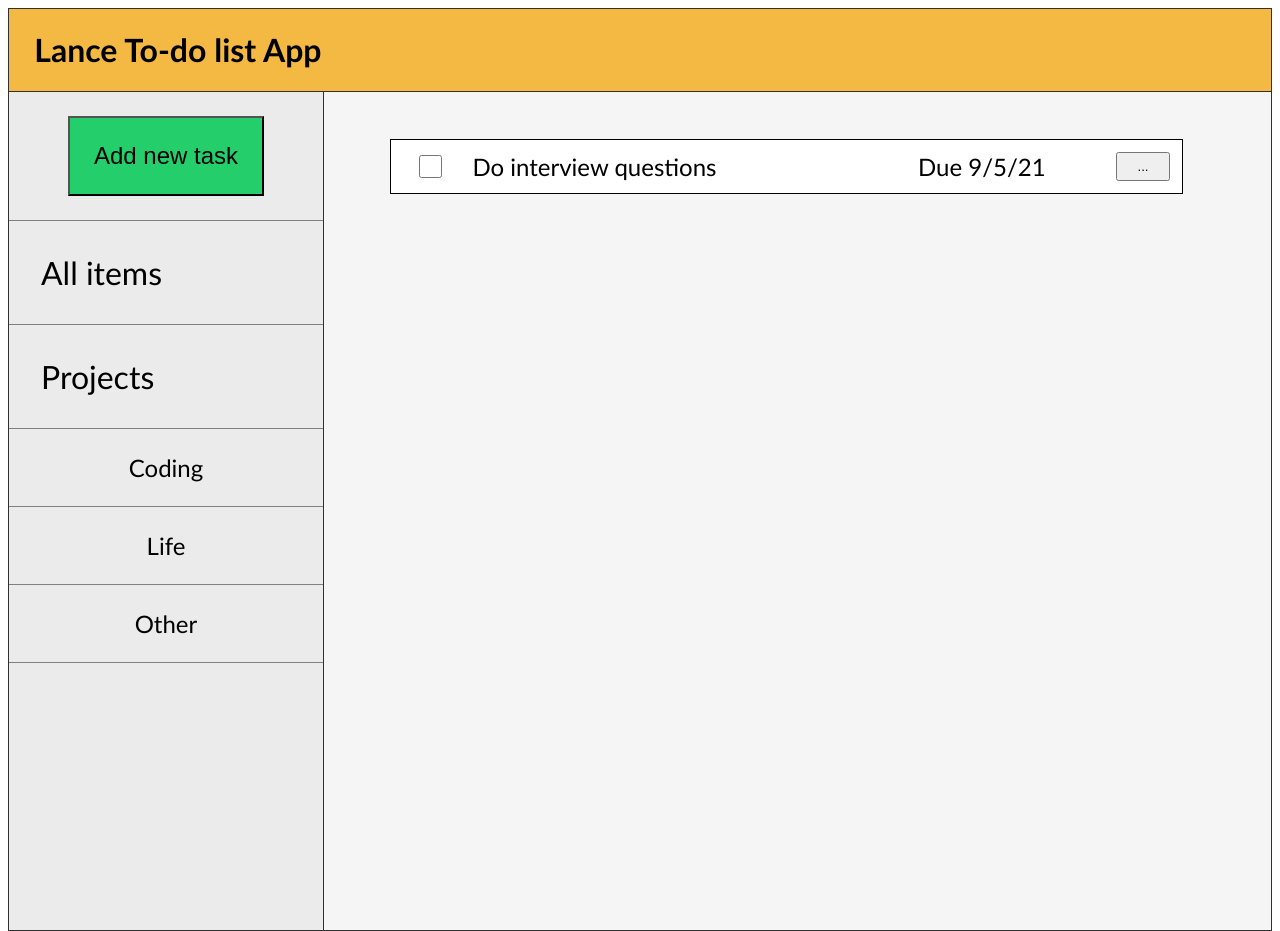
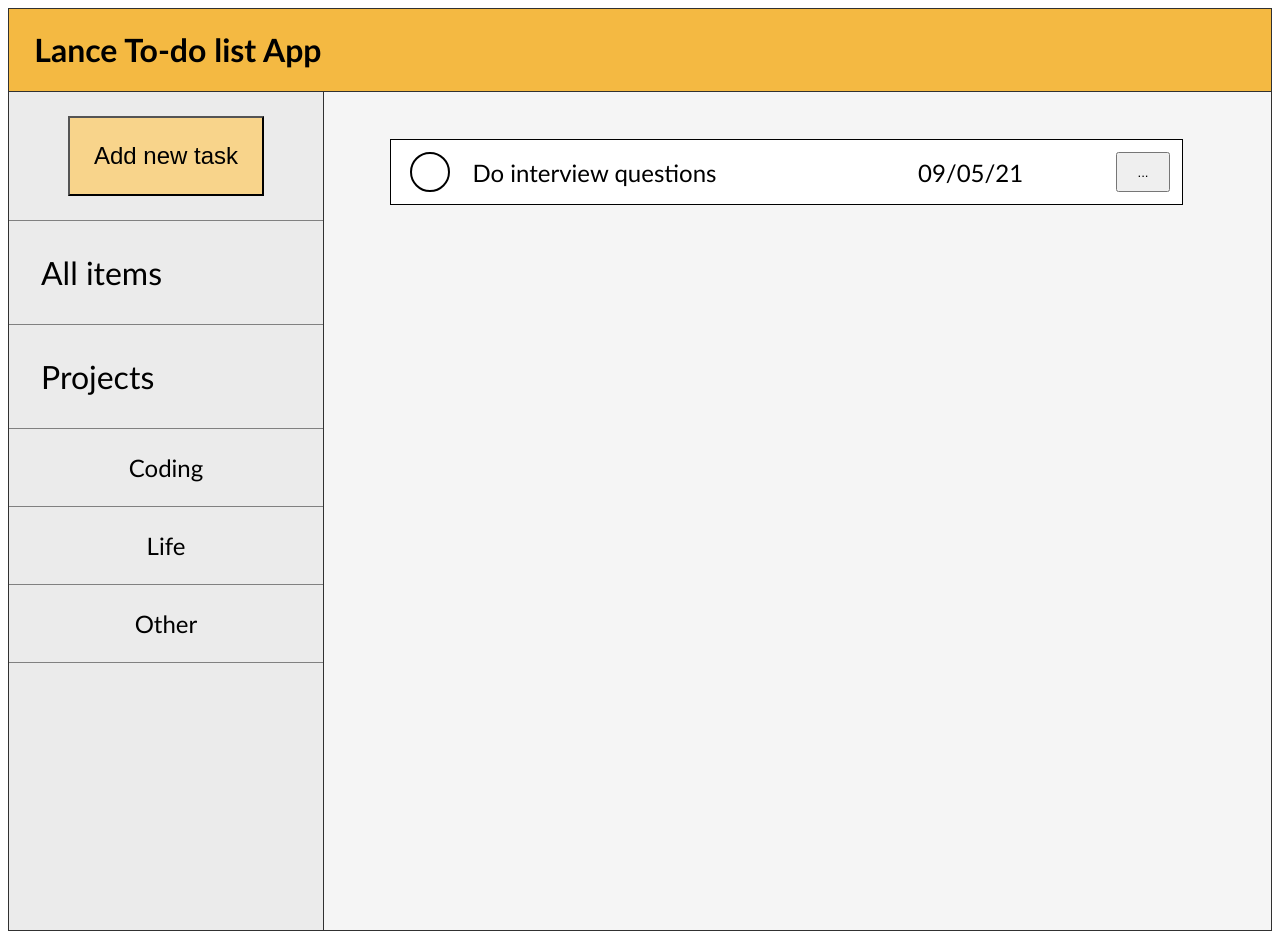
Before and after one commit to lancedang64/project_todo-list, a website built with webpack: page src/index.html in a window 1280 px wide. Built offline with nearby package versions, Linux system fonts and the light colour scheme.

Commit message:
Updated UI and HTML of an item

```diff
--- a/src/index.html
+++ b/src/index.html
@@ -22,9 +22,12 @@
     <div id="content" class="content">
       <div class="item" id="item#1">
         <div class="item-banner">
-          <input type="checkbox" />
-          <span> Do interview questions </span>
-          <span>Due 9/5/21</span>
+          <label class="checkbox-container">
+            <input type="checkbox" />
+            <span class="custom-checkbox"></span>
+          </label>
+          <span class="item-name">Do interview questions</span>
+          <span class="item-due-date">09/05/21</span>
           <button class="show-info">...</button>
         </div>
         <div class="item-info">
@@ -76,7 +79,10 @@
     </template>
     <template id="new-item-template">
       <div class="item-banner">
-        <input type="checkbox" />
+        <label class='checkbox-container'>
+          <input type="checkbox" />
+          <span class="custom-checkbox"></span>
+        </label>
         <span class='item-name'></span>
         <span class='item-due-date'></span>
         <button class="show-info">...</button>
--- a/src/modules/domController.js
+++ b/src/modules/domController.js
@@ -9,7 +9,7 @@ const domController = (() => {
     itemDiv.appendChild(clone);
 
     itemDiv.querySelector('.item-name').innerHTML = item.name;
-    itemDiv.querySelector('.item-due-date').innerHTML = 'Due ' + item.dueDate;
+    itemDiv.querySelector('.item-due-date').innerHTML = item.dueDate;
     itemDiv.querySelector('.item-description').innerHTML = item.description;
     itemDiv.querySelector('.item-project').innerHTML = item.project;
     itemDiv.querySelector('.item-priority').innerHTML = item.priority;
--- a/src/style.css
+++ b/src/style.css
@@ -65,7 +65,7 @@ header {
   font-size: 1.5em;
   margin: 1em auto 1em auto;
   padding: 1em;
-  background-color: #23ce6b;
+  background-color: #F8D48B;
 }
 
 .content {
@@ -89,7 +89,56 @@ header {
   padding: 0.5em;
   display: grid;
   grid-template-columns: 0.5fr 4fr 1.7fr 0.5fr;
+  align-items: center;
   gap: 2%;
+}
+
+.checkbox-container {
+  display: block;
+  cursor: pointer;
+  display:flex;
+}
+
+.checkbox-container input {
+  height: 0;
+  width: 0;
+}
+
+.custom-checkbox {
+  display: inline-block;
+  height: 1.5em;
+  width: 1.5em;
+  border: solid black 2px;
+  border-radius: 1.5em;
+  margin: auto 0;
+}
+
+.checkbox-container input:checked ~ .custom-checkbox {
+  background-color: #23ce6b;
+}
+
+.custom-checkbox:after {
+  content: "";
+  position: relative;
+  display: none;
+}
+
+.checkbox-container input:checked ~ .custom-checkbox:after {
+  display: block;
+}
+
+.checkbox-container .custom-checkbox:after {
+  left: 0.5em;
+  top: 0.2em;
+  width: 0.2em;
+  height: 0.7em;
+  border: solid white;
+  border-width: 0 0.2em 0.2em 0;
+  transform: rotate(45deg);
+}
+
+.show-info {
+  height: 3em;
 }
 
 .item-banner--editing,
@@ -102,6 +151,8 @@ header {
 .item-info--editing select {
   font-size: 1em;
 }
+
+/*item-info--editing elements*/
 
 input[type='radio'] {
   display: none;
```
